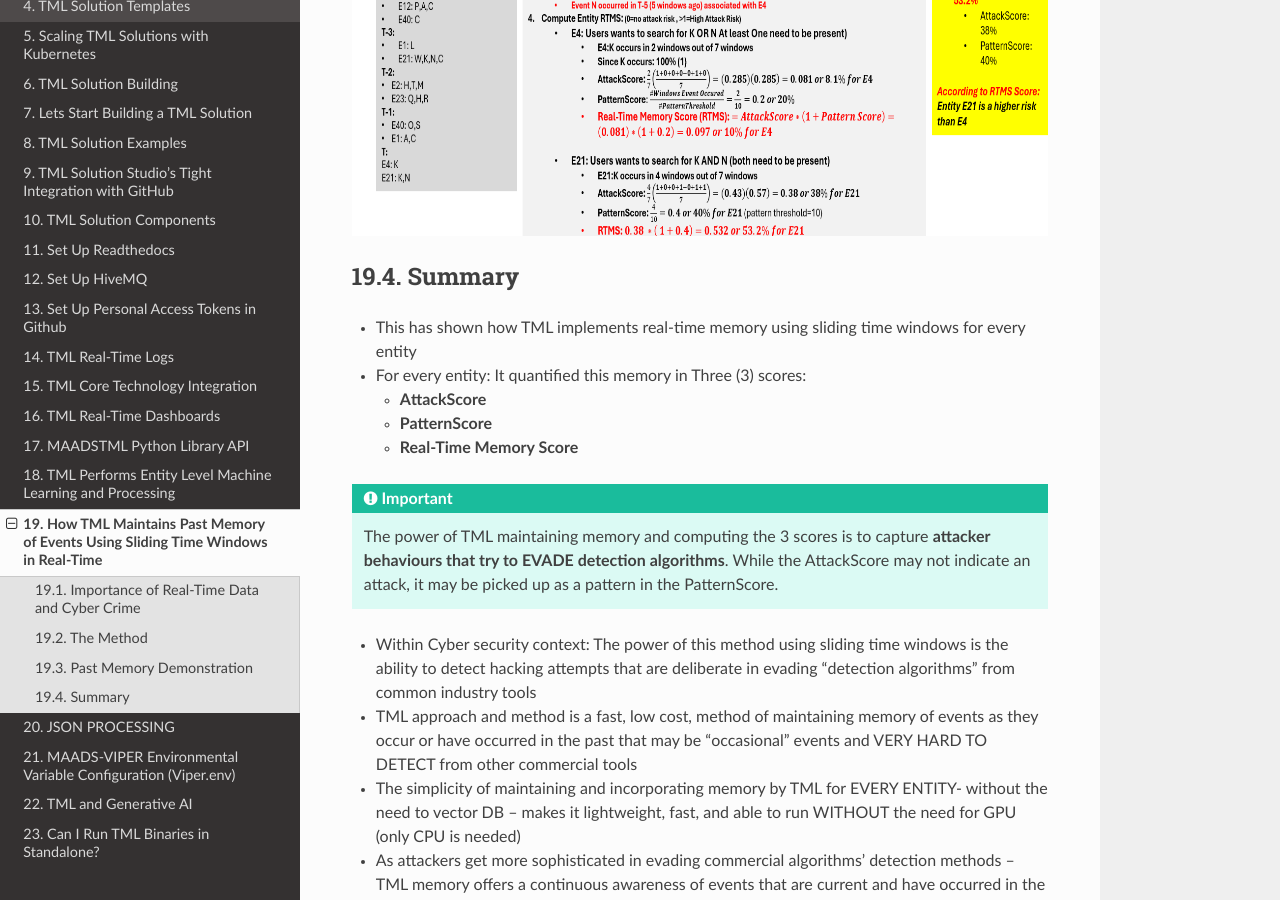
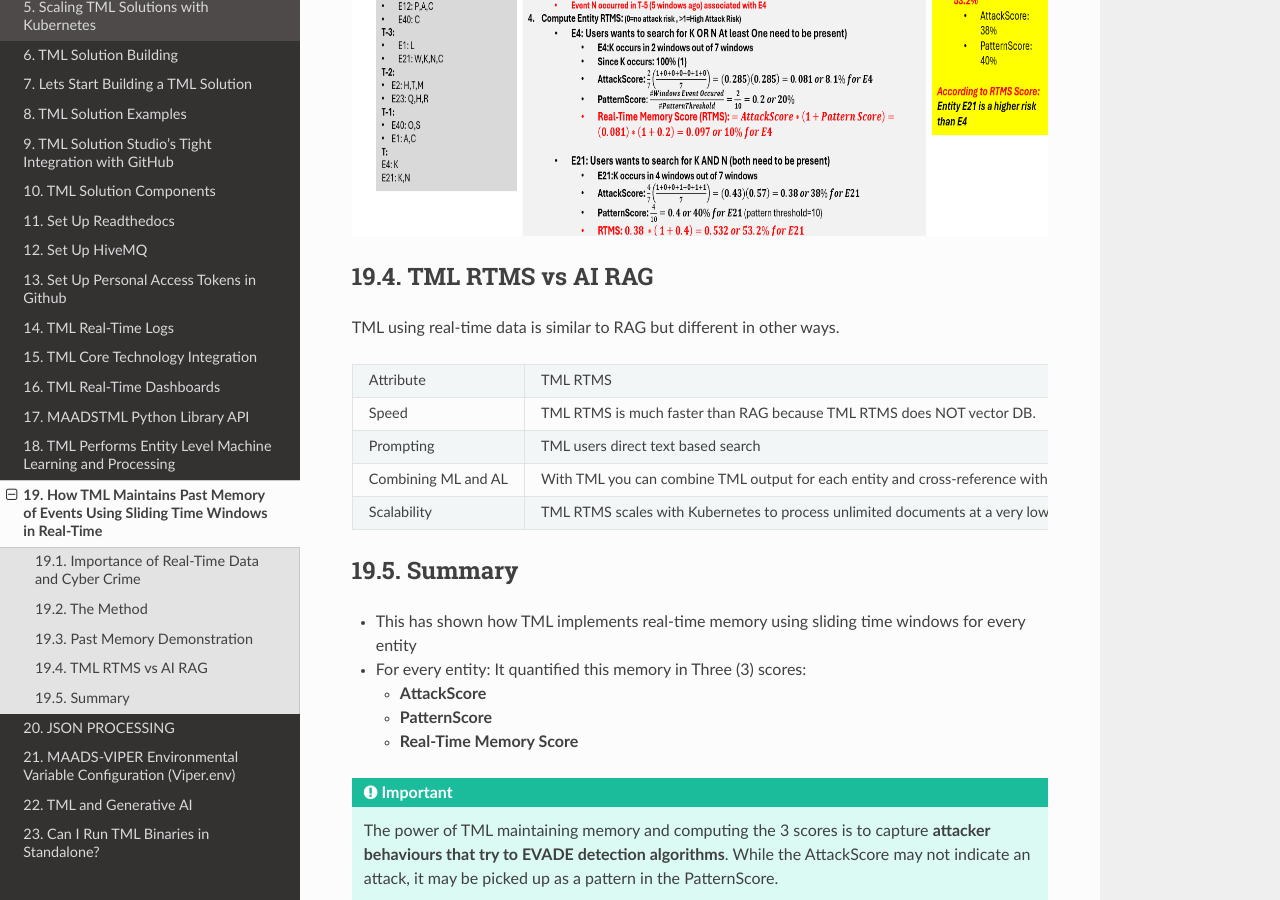
Before and after one commit to smaurice101/readthedocs, a Sphinx documentation site: the page built from docs/source/rtms.rst, in a window 1280 px wide and 900 px high, scrolled down 3009 px. Built offline with Sphinx 7.4.7 and the Read the Docs theme 3.1.0, drawn with Linux system fonts in a browser that asks for light colours.

Commit message:
Update rtms.rst

```diff
--- a/docs/source/rtms.rst
+++ b/docs/source/rtms.rst
@@ -76,6 +76,36 @@
 .. figure:: rtms2.png
    :scale: 70%
 
+TML RTMS vs AI RAG
+------------
+
+TML using real-time data is similar to RAG but different in other ways.
+
+.. list-table::
+
+   * - Attribute
+     - TML RTMS
+     - AI RAG
+   * - Speed
+     - TML RTMS is much faster than RAG
+       because TML RTMS does NOT vector DB.
+     - AI RAG require vector DB for search
+   * - Prompting
+     - TML users direct text based search
+     - With RAG you can use prompt
+   * - Combining ML and AL
+     - With TML you can combine TML output
+       for each entity and cross-reference
+       with TEXT files
+     - This is not currently possible with
+       RAG
+   * - Scalability
+     - TML RTMS scales with Kubernetes
+       to process unlimited documents
+       at a very low cost
+     - Scaling RAG models is difficult
+       and can be costly
+
 Summary
 ----------
 
```
